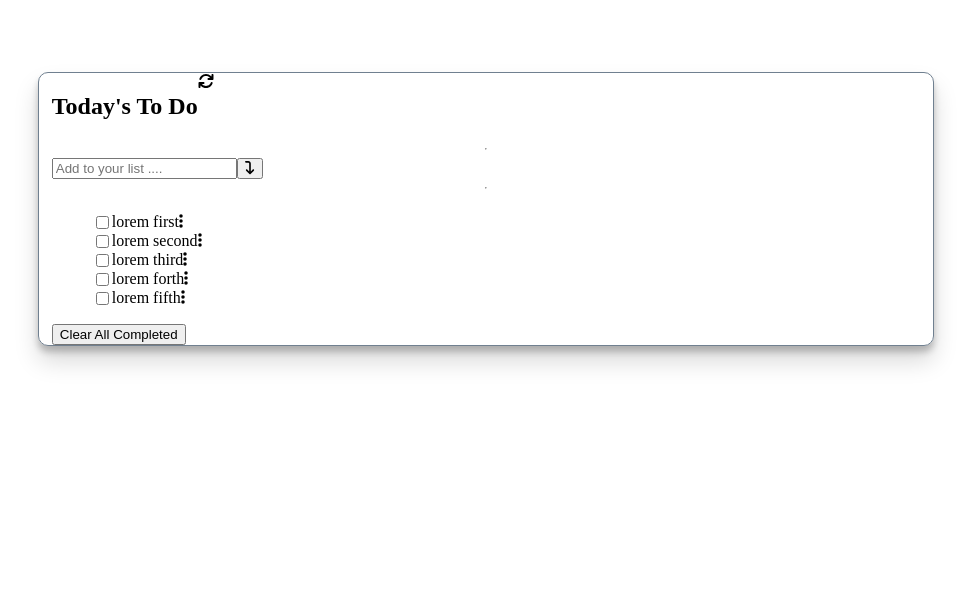
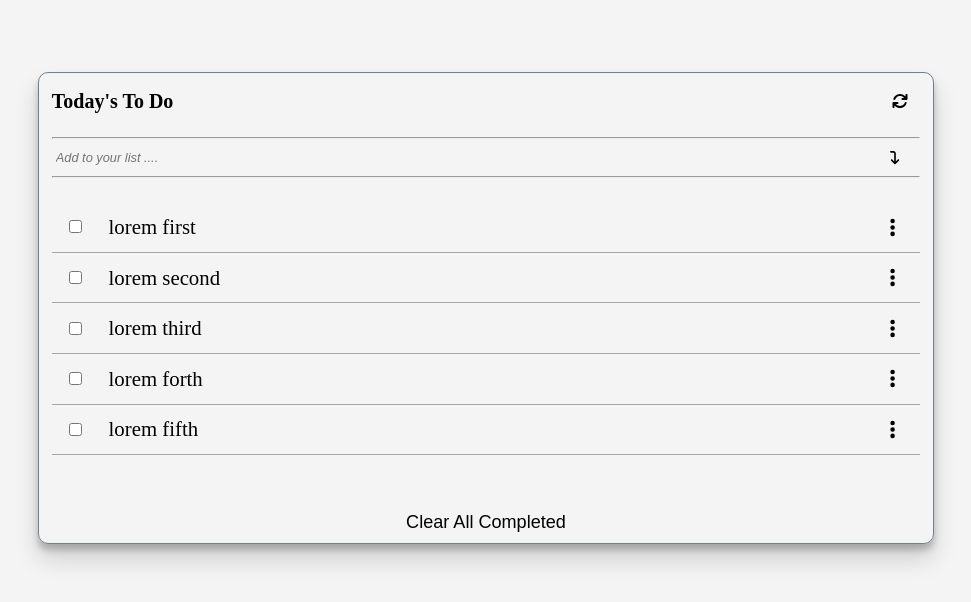
Before and after one commit to ahmed025566/todo-v0.1, a website built with webpack: page src/index.html in a window 1280 px wide. Shown: the whole page, without its empty margins (162-1133 px from the left). Built offline with nearby package versions, Linux system fonts and the light colour scheme.

Commit message:
Adjust initial styling to match the design

```diff
--- a/src/styles/main.css
+++ b/src/styles/main.css
@@ -18,6 +18,7 @@ body {
   width: 100%;
   display: flex;
   justify-content: center;
+  background-color: var(--clr-secondary-color);
 }
 
 h1 {
@@ -43,6 +44,10 @@ h1 {
   align-self: center;
 }
 
+.nobor {
+  border-color: transparent;
+}
+
 .wrapper {
   box-sizing: border-box;
   width: 70%;
@@ -54,11 +59,75 @@ h1 {
   box-shadow: var(--clr-box-shadow);
 }
 
+hr {
+  background-color: whitesmoke;
+  background-blend-mode: lighten;
+  width: 100%;
+}
+
+.header {
+  justify-content: space-between;
+  align-items: center;
+}
+
+h1 {
+  font-size: 1.25rem;
+}
+
+.fa {
+  font-size: 1.5rem;
+}
+
 .tasks-container {
   list-style-type: none;
   justify-content: flex-start;
+  padding-left: 0;
 }
 
 .tasklist-body h2 {
   text-align: center;
 }
+
+.inputField {
+  justify-content: flex-start;
+  align-items: center;
+  gap: 0.5rem;
+}
+
+.task-entry {
+  font-style: italic;
+  font-size: 0.8rem;
+  width: 90%;
+  background-color: transparent;
+}
+
+.task {
+  justify-content: flex-start;
+  align-items: center;
+  gap: 1.5rem;
+  border-bottom: 1px solid rgba(143, 143, 143, 0.76);
+  font-size: 1.3rem;
+  padding: 0.8rem;
+}
+
+.refresh,
+.task-more,
+.btn.submit {
+  margin-left: auto;
+  margin-right: 0.75rem;
+}
+
+.btn {
+  background-color: transparent;
+  border-color: transparent;
+}
+
+.btn.clear-all-completed {
+  padding: 0.63rem 1.25rem;
+  border: none;
+  border-radius: 0.3rem;
+  font-size: 1.13rem;
+  cursor: pointer;
+  margin-top: 1.9rem;
+  width: 100%;
+}
```
